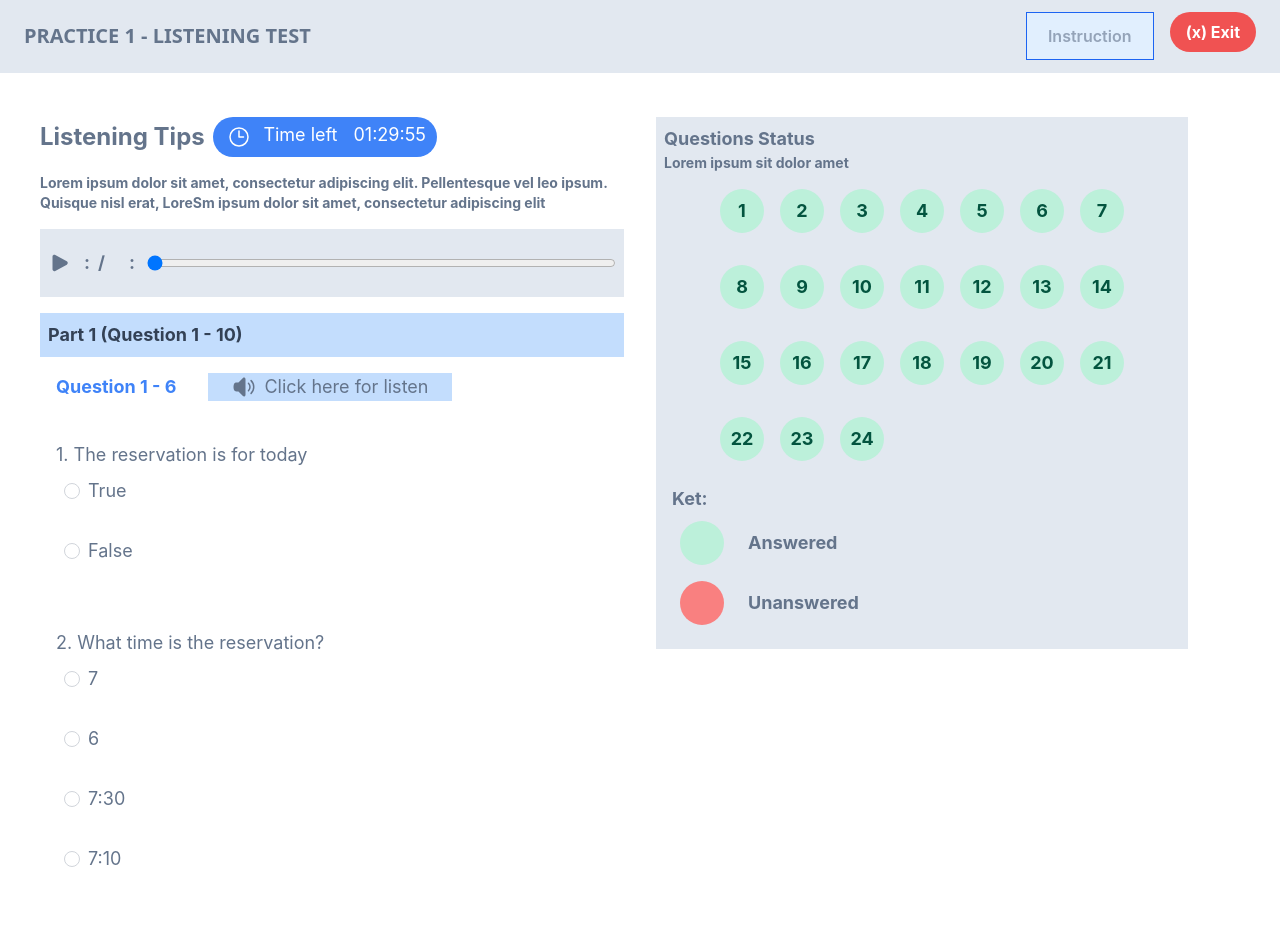
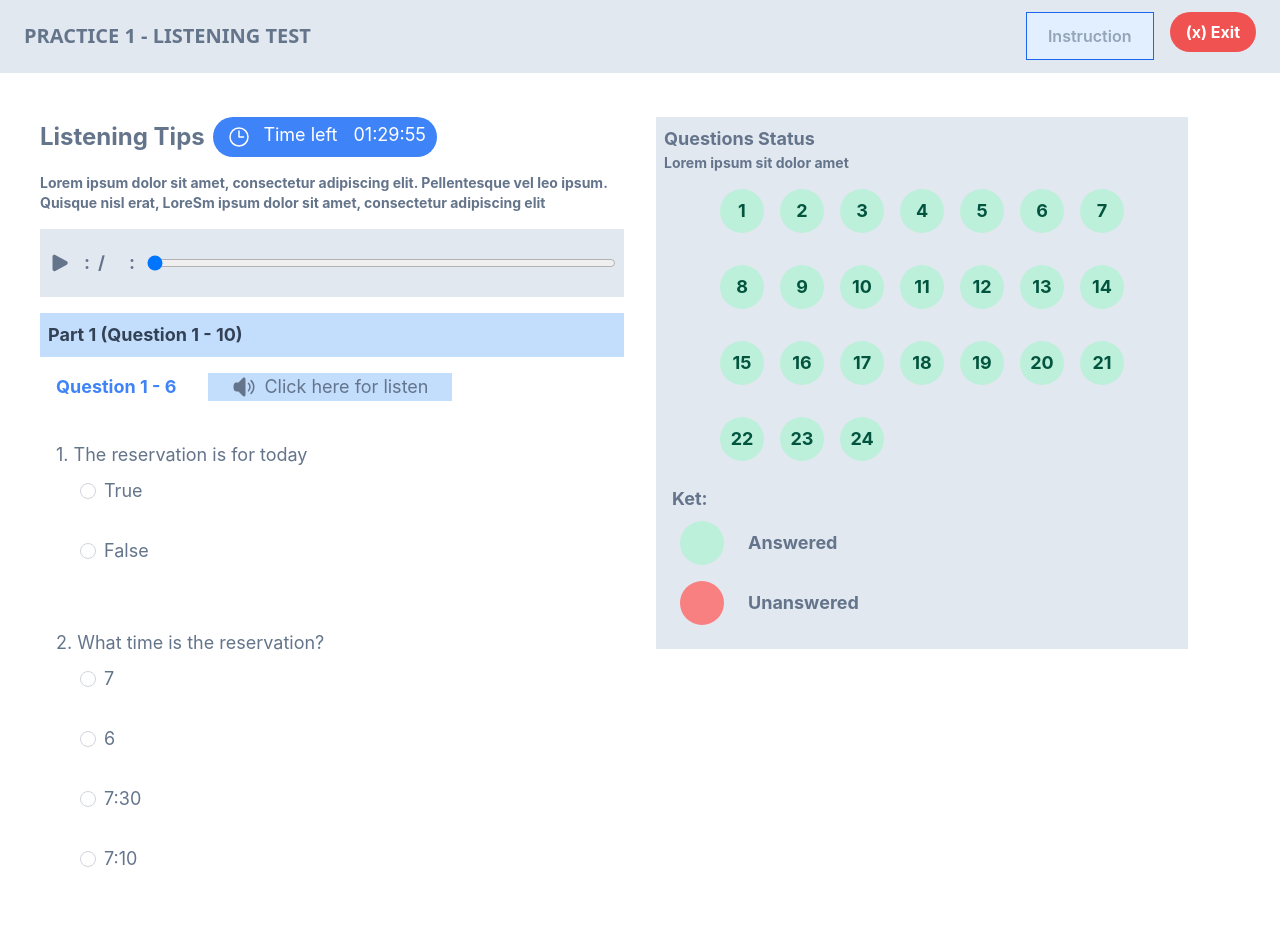
Before and after one commit to salsabilaathika-97/challenge-kobi, a React (Create React App) app: page / in a window 1280 px wide. Shown: the top 927 px of the page. Built offline with nearby package versions, Linux system fonts and the light colour scheme; no server answers.

Commit message:
change radio button position

```diff
--- a/src/components/QuestionPartOne/QuestionPartOne.js
+++ b/src/components/QuestionPartOne/QuestionPartOne.js
@@ -14,13 +14,13 @@ const QuestionPartOne = () => {
             </div>
             <div class="p-4 text-slate-500 font-normal">
                 <p class="mt-2">1. The reservation is for today</p>
-                <div class="flex items-center mb-4 p-2">
+                <div class="flex items-center mb-4 mx-4 p-2">
                     <input id="country-option-1" type="radio" name="countries" value="USA" class="w-4 h-4 border-gray-300 focus:ring-2 focus:ring-blue-300 dark:focus:ring-blue-600 dark:focus:bg-blue-600 dark:bg-gray-700 dark:border-gray-600" />
                     <label for="country-option-1" class="text-lg px-2">
                         True
                     </label>
                 </div>
-                <div class="flex items-center mb-4 p-2">
+                <div class="flex items-center mb-4 mx-4 p-2">
                     <input id="country-option-2" type="radio" name="countries" value="Germany" class="w-4 h-4 border-gray-300 focus:ring-2 focus:ring-blue-300 dark:focus:ring-blue-600 dark:focus:bg-blue-600 dark:bg-gray-700 dark:border-gray-600" />
                     <label for="country-option-2" class="text-lg px-2">
                         False
@@ -29,25 +29,25 @@ const QuestionPartOne = () => {
             </div>
             <div class="p-4 text-slate-500 font-normal">
                 <p class="mt-2">2. What time is the reservation?</p>
-                <div class="flex items-center mb-4 p-2">
+                <div class="flex items-center mb-4 mx-4 p-2">
                     <input id="country-option-1" type="radio" name="countries" value="USA" class="w-4 h-4 border-gray-300 focus:ring-2 focus:ring-blue-300 dark:focus:ring-blue-600 dark:focus:bg-blue-600 dark:bg-gray-700 dark:border-gray-600" />
                     <label for="country-option-1" class="text-lg px-2">
                         7
                     </label>
                 </div>
-                <div class="flex items-center mb-4 p-2">
+                <div class="flex items-center mb-4 mx-4 p-2">
                     <input id="country-option-2" type="radio" name="countries" value="Germany" class="w-4 h-4 border-gray-300 focus:ring-2 focus:ring-blue-300 dark:focus:ring-blue-600 dark:focus:bg-blue-600 dark:bg-gray-700 dark:border-gray-600" />
                     <label for="country-option-2" class="text-lg px-2">
                         6
                     </label>
                 </div>
-                <div class="flex items-center mb-4 p-2">
+                <div class="flex items-center mb-4 mx-4 p-2">
                     <input id="country-option-1" type="radio" name="countries" value="USA" class="w-4 h-4 border-gray-300 focus:ring-2 focus:ring-blue-300 dark:focus:ring-blue-600 dark:focus:bg-blue-600 dark:bg-gray-700 dark:border-gray-600" />
                     <label for="country-option-1" class="text-lg px-2">
                         7:30
                     </label>
                 </div>
-                <div class="flex items-center mb-4 p-2">
+                <div class="flex items-center mb-4 mx-4 p-2">
                     <input id="country-option-2" type="radio" name="countries" value="Germany" class="w-4 h-4 border-gray-300 focus:ring-2 focus:ring-blue-300 dark:focus:ring-blue-600 dark:focus:bg-blue-600 dark:bg-gray-700 dark:border-gray-600" />
                     <label for="country-option-2" class="text-lg px-2">
                         7:10
```
